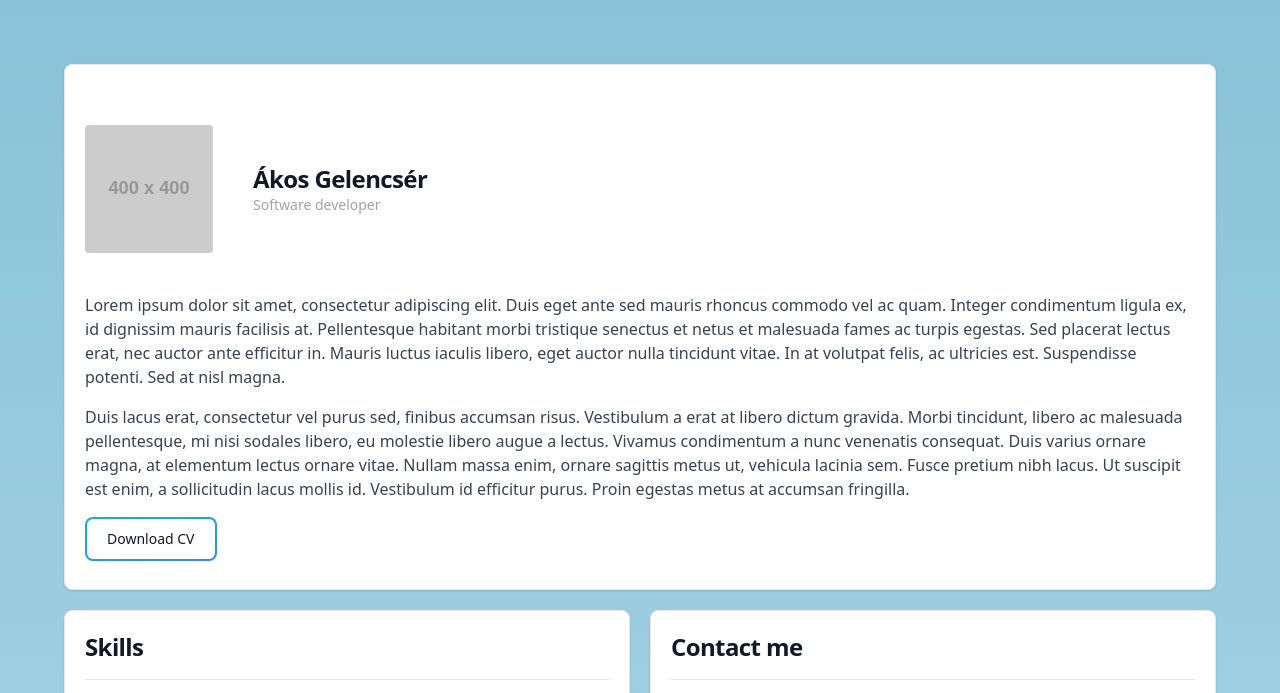
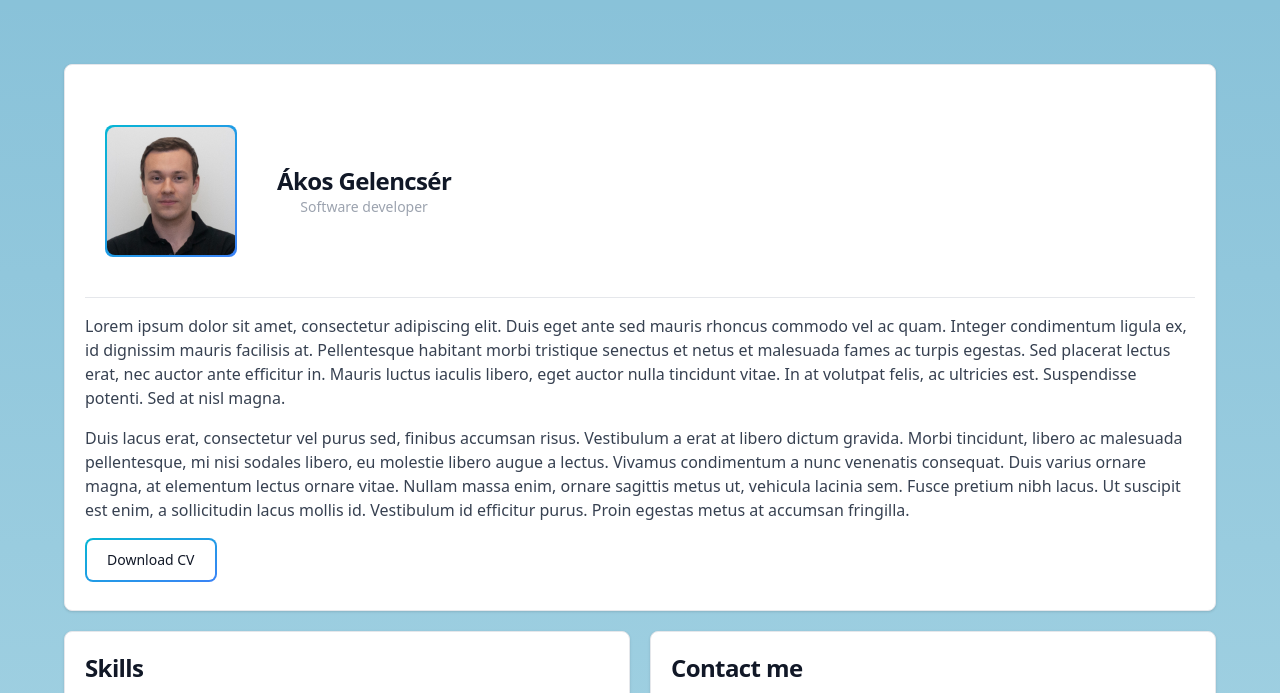
Before and after one commit to gelencser09/website, a Gatsby site: page / in a window 1280 px wide. Shown: the top 693 px of the page. Built offline with nearby package versions, Linux system fonts and the light colour scheme; Gatsby itself is replaced by a stand-in of ours; placeholder pictures from the web are drawn by us.

Commit message:
feat: add profile pic

```diff
--- a/src/components/Basic.tsx
+++ b/src/components/Basic.tsx
@@ -1,22 +1,26 @@
 import * as React from "react";
 import { Card, CardBody, CardHeader, SmallText } from "./Card";
 import ButtonLink from "./ButtonLink";
+import profile from "../images/profile-cropped.jpg";
+import Separator from "./Separator";
 
 export default function Basic({ className }: { className?: string }) {
   return (
     <Card className={className}>
-      <section className="flex my-10">
-        <img
-          className="w-32 h-32 rounded"
-          src="https://placehold.co/400"
-          alt="Profile picture"
-        />
-        <div className="flex flex-col justify-center items-start px-10">
+      <section className="flex flex-wrap flex-col items-center md:flex-row my-10">
+        <div className="mx-5 rounded-lg bg-gradient-to-br from-cyan-500 to-blue-500 p-0.5">
+          <img
+            className="w-32 h-32 rounded-lg"
+            src={profile}
+            alt="Profile picture"
+          />
+        </div>
+        <div className="mx-5 flex flex-col justify-center items-center py-5">
           <CardHeader>Ákos Gelencsér</CardHeader>
           <SmallText>Software developer</SmallText>
         </div>
       </section>
-
+      <Separator />
       <CardBody>
         <p>
           Lorem ipsum dolor sit amet, consectetur adipiscing elit. Duis eget
```
Also changed, not shown: src/images/profile-cropped.jpg (added).
